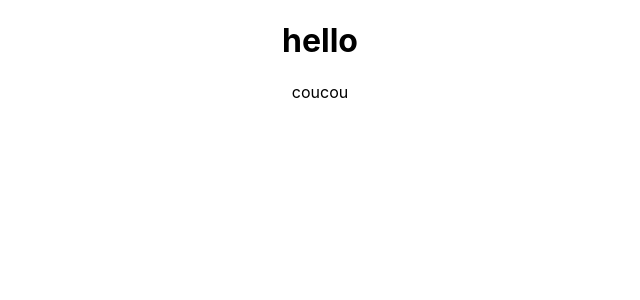
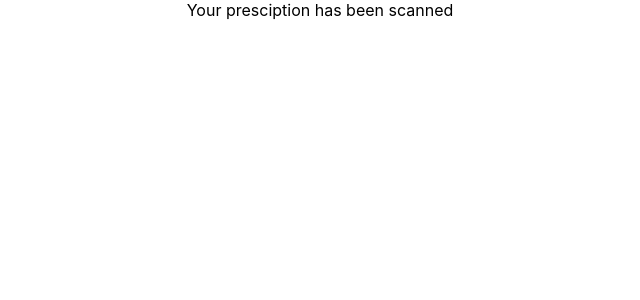
Before and after one commit to vbouault/Ordoli-side-app, a React (Create React App) app: page /1 in a window 1280 px wide. Shown: the top 300 px of the page, without its empty margins (320-960 px from the left). Built offline with nearby package versions, Linux system fonts and the light colour scheme; no server answers.

Commit message:
change text

```diff
--- a/src/App.js
+++ b/src/App.js
@@ -14,7 +14,6 @@ function App() {
   return (
     <Router>
     <div className="App">
-      <h1>hello</h1>
       <Switch>
         <Route path='/:id' component={ChangeStatus}/>
       </Switch>
--- a/src/ChangeStatus.js
+++ b/src/ChangeStatus.js
@@ -13,7 +13,7 @@ const ChangeStatus = (props) => {
 
   return (
     <div>
-      coucou
+      Your presciption has been scanned
     </div>
   )
 }
```
